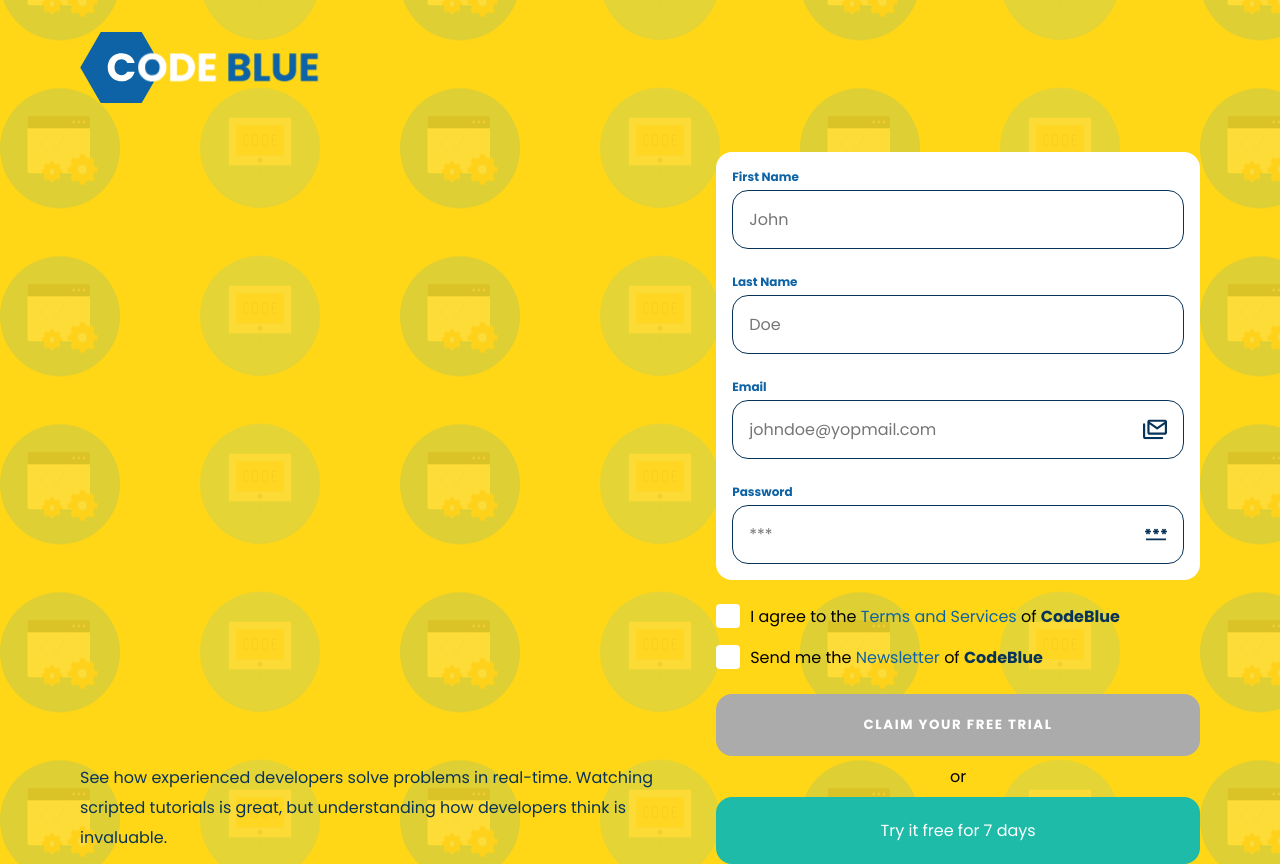
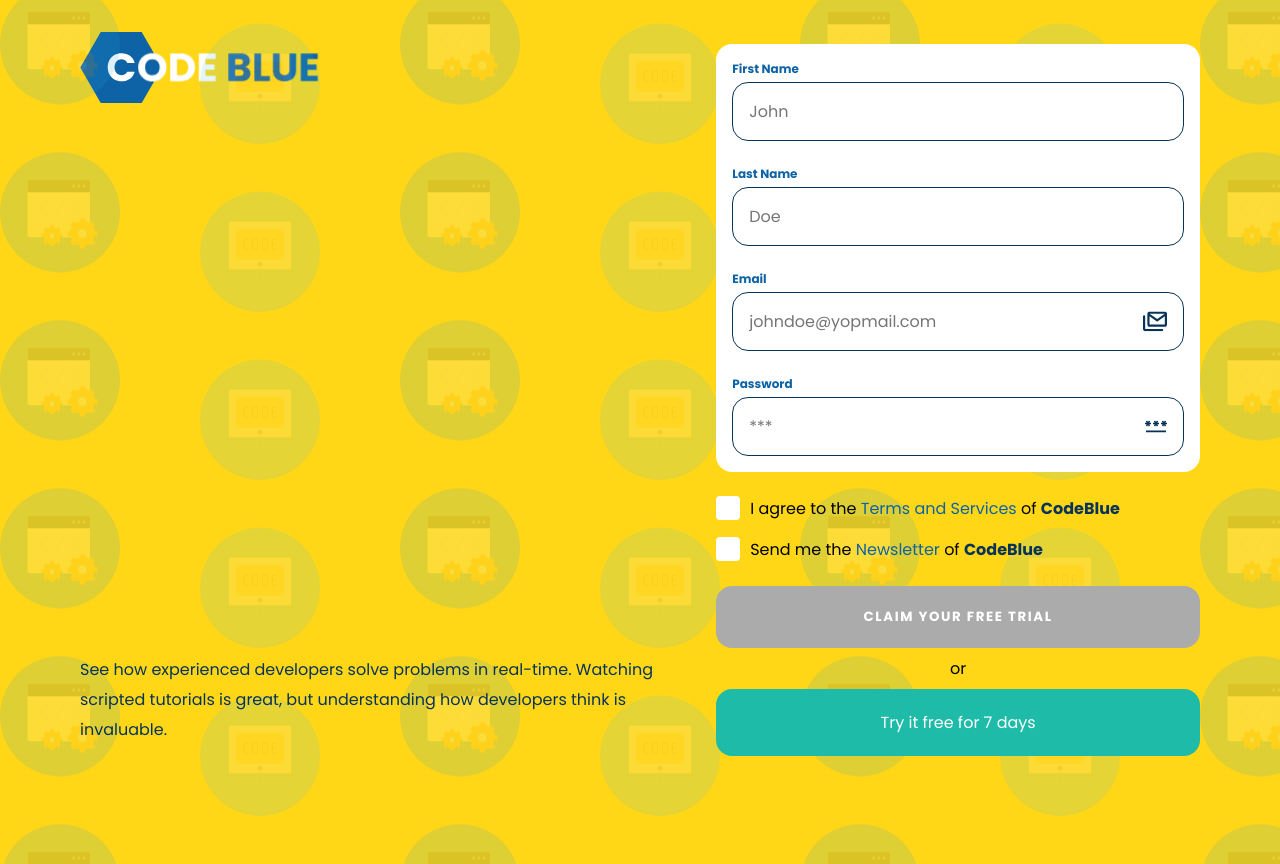
Before and after one commit to huyphan2210/intro-component-with-sign-up-form, a Preact app: page / in a window 1280 px wide. After the commit the page ends 800 px from the top, so only its background shows below. Built offline with nearby package versions, Linux system fonts and the light colour scheme.

Commit message:
Configure animation

```diff
--- a/src/app.scss
+++ b/src/app.scss
@@ -11,7 +11,7 @@
   gap: 3rem;
   flex: 1;
   opacity: 0;
-  animation: appear 1s ease-in-out forwards 4s;
+  animation: appear 1s ease-in-out forwards;
 
   hgroup {
     text-align: center;
@@ -28,18 +28,18 @@
         display: inline-block;
         text {
           display: block;
-          animation: moveRight 0.5s ease-in-out 5.5s forwards;
+          animation: moveRight 0.5s ease-in-out 1.5s forwards;
           transform: translateX(-100%);
         }
         &:first-child {
           text {
-            animation: moveUp 0.5s ease-in-out 5s forwards;
+            animation: moveUp 0.5s ease-in-out 1s forwards;
             transform: translateY(-100%);
           }
         }
         &:last-child {
           text {
-            animation: moveDown 0.5s ease-in-out 6s forwards;
+            animation: moveDown 0.5s ease-in-out 2s forwards;
             transform: translateY(100%);
           }
         }
@@ -93,7 +93,7 @@
 
 @media screen and (min-width: 1024px) {
   header {
-    padding: 2rem 5rem 0;
+    display: none;
   }
 
   main {
--- a/src/app.tsx
+++ b/src/app.tsx
@@ -1,4 +1,4 @@
-import { ReactElement, useState } from "preact/compat";
+import { ReactElement, useEffect, useState } from "preact/compat";
 import "./app.scss";
 import Button from "./components/Button/Button";
 import Checkbox, { CheckboxProps } from "./components/Checkbox/Checkbox";
@@ -19,6 +19,7 @@
 }
 
 export function App() {
+  const [isContentRevealed, setisContentRevealed] = useState<boolean>(false);
   const heading = (
     <>
       <span>
@@ -49,7 +50,6 @@
   });
 
   const isFormValid = Object.values(isFormDataValid).every(Boolean);
-
   const conditionList: Condition[] = [
     {
       label: "terms",
@@ -83,9 +83,14 @@
     },
   ];
 
+  useEffect(() => {
+    setTimeout(() => setisContentRevealed(true), 4000);
+  }, []);
   return (
     <>
       <Logo />
+      {isContentRevealed && (
+        <>
           <header></header>
           <main>
             <Background />
@@ -150,7 +155,10 @@
                 </Button>
                 <span>or</span>
                 <Button isForSubmitting={false} isDisabled={false}>
-              <a href="https://huy-phan-portfolio.netlify.app/" target="_blank">
+                  <a
+                    href="https://huy-phan-portfolio.netlify.app/"
+                    target="_blank"
+                  >
                     Try it free for 7 days
                   </a>
                 </Button>
@@ -158,5 +166,7 @@
             </form>
           </main>
         </>
+      )}
+    </>
   );
 }
```
Lines whose indentation alone changed are shown as unchanged.
